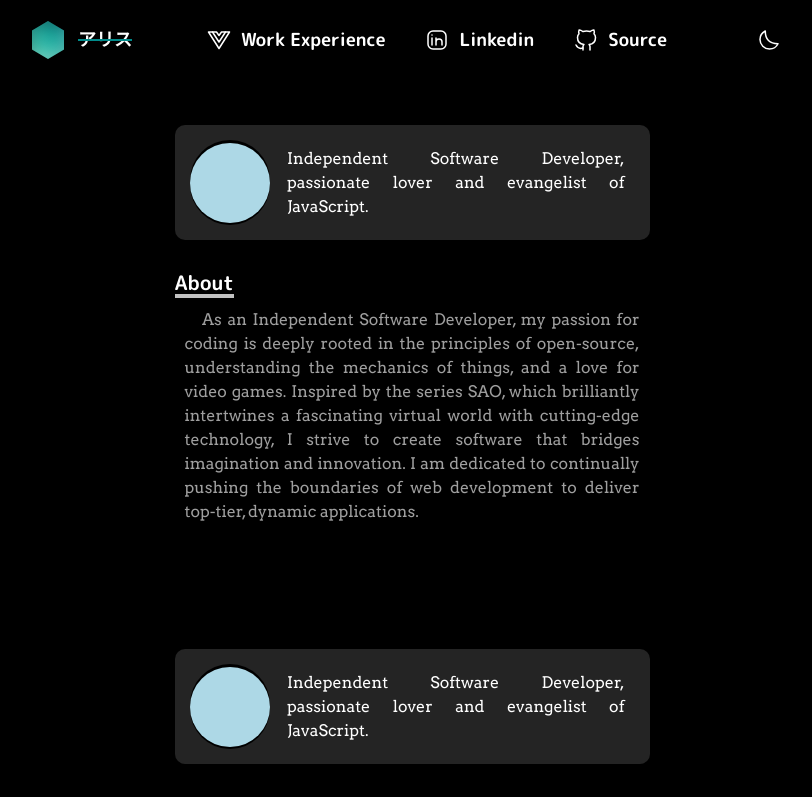
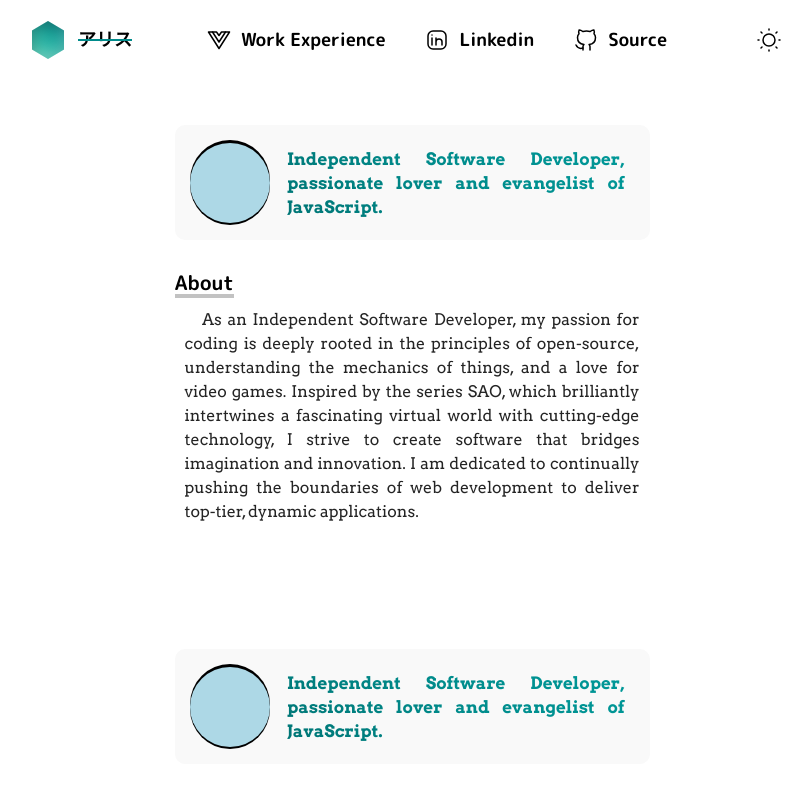
Before and after one commit to alicedev94/alice-2024, a Vue app: page / in a window 1280 px wide. Shown: the top 797 px of the page, without its empty margins (228-1040 px from the left). Built offline with nearby package versions, Linux system fonts and the light colour scheme.

Commit message:
new improvements were implemented

```diff
--- a/src/components/BodyCo.vue
+++ b/src/components/BodyCo.vue
@@ -19,7 +19,8 @@ const name = useNameStore()
         mode.isLightMode ? 'eme-content-light' : 'eme-content-dark',
       ]">
         <AvatarCo />
-        <p class="text-card eme-text-center arvo-regular">
+        <p
+          :class="['text-card eme-text-center arvo-regular', mode.isLightMode ? 'emerald-text-light' : 'emerald-text-dark']">
           Independent Software Developer, passionate lover and evangelist of JavaScript.
         </p>
       </div>
@@ -70,4 +71,56 @@ h2 {
 .font-color-dark {
   color: var(--eme-color-font-light);
 }
+
+
+/* v1 */
+.emerald-text-dark {
+  font-size: 1.7rem;
+  font-weight: bold;
+  background: linear-gradient(45deg, #50C878, #7FFFD4, #008B8B, #50C878);
+  background-size: 400% 400%;
+  animation: sparkle 4.5s linear infinite;
+  -webkit-background-clip: text;
+  color: transparent;
+
+}
+
+@keyframes sparkle {
+  0% {
+    background-position: 0% 50%;
+  }
+
+  50% {
+    background-position: 100% 50%;
+  }
+
+  100% {
+    background-position: 0% 50%;
+  }
+}
+
+.emerald-text-light {
+  font-size: 1.7rem;
+  font-weight: bold;
+  background: linear-gradient(45deg, #004f4f, #008b8b, #00afaf, #004f4f);
+  /* Degradados de #008b8b */
+  background-size: 400% 400%;
+  animation: sparkle-dark 4.5s linear infinite;
+  -webkit-background-clip: text;
+  color: transparent;
+}
+
+@keyframes sparkle-dark {
+  0% {
+    background-position: 0% 50%;
+  }
+
+  50% {
+    background-position: 100% 50%;
+  }
+
+  100% {
+    background-position: 0% 50%;
+  }
+}
 </style>
--- a/src/components/HeaderCo.vue
+++ b/src/components/HeaderCo.vue
@@ -22,7 +22,6 @@ const mode = useModeStore()
 const name = useNameStore()
 
 // detect that it is mobile
-
 const documentWidth = ref(document.documentElement.clientWidth);
 const isMobile = ref(false);
 const isDesktop = ref(true);
--- a/src/stores/mode.ts
+++ b/src/stores/mode.ts
@@ -2,7 +2,8 @@ import { ref } from 'vue'
 import { defineStore } from 'pinia'
 
 export const useModeStore = defineStore('mode', () => {
-  const isLightMode = ref(false)
+  // Default mode is light mode
+  const isLightMode = ref(true)
   function chageMode() {
     isLightMode.value = !isLightMode.value
   }
```
